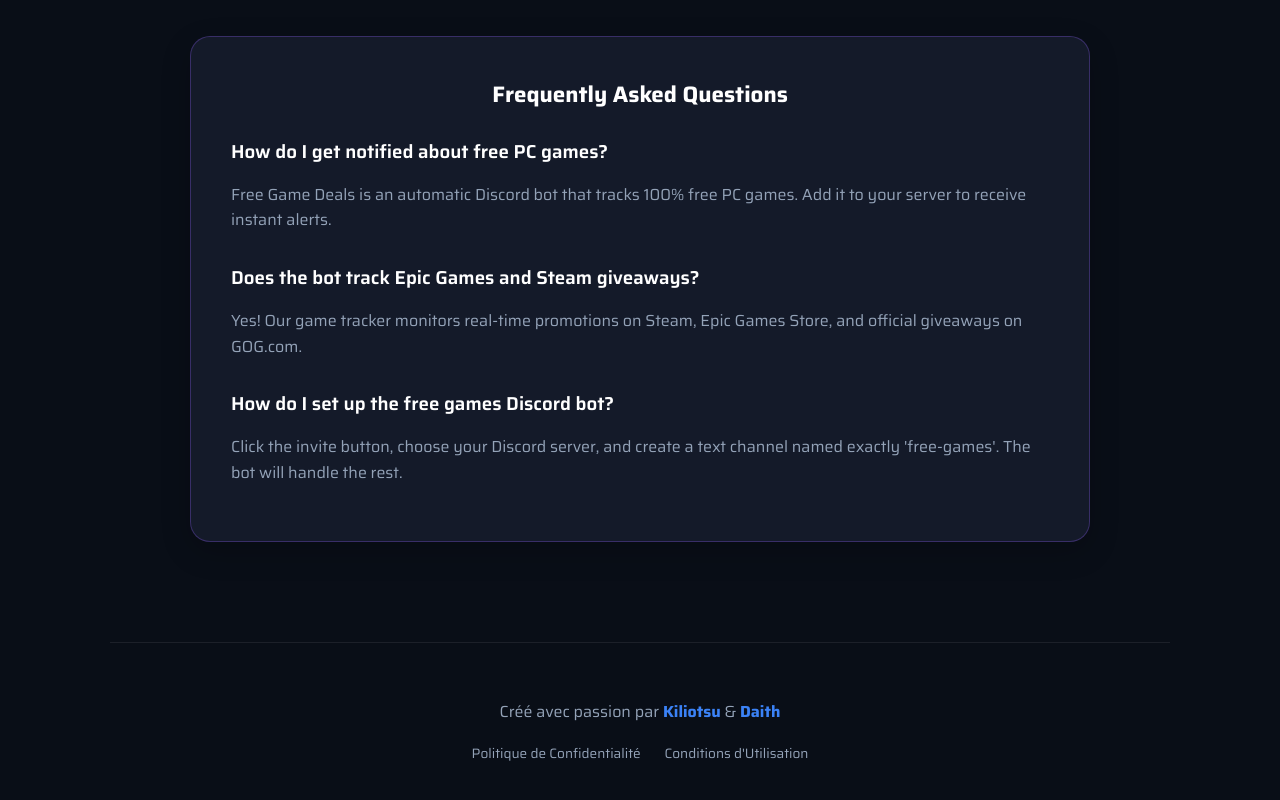
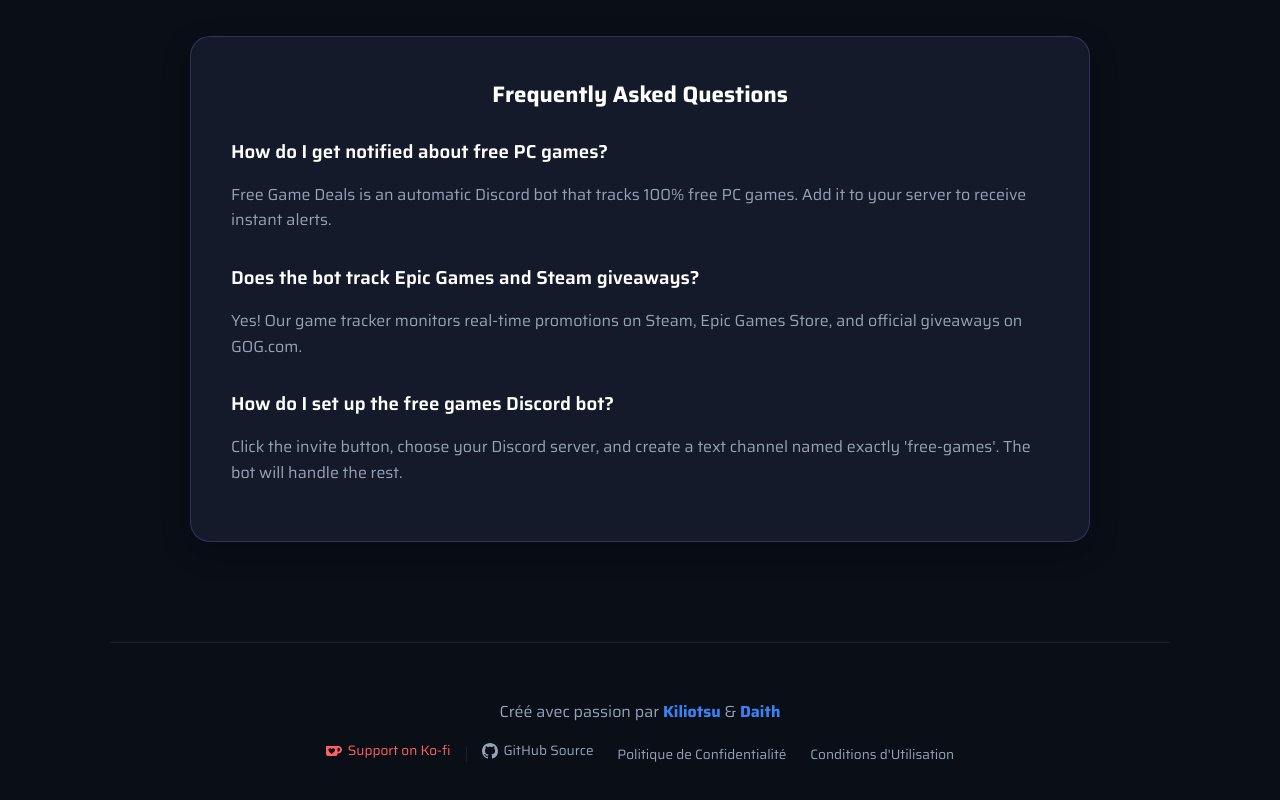
Before and after one commit to AbelQ11/free-game-deals, a website: page free-game-deals/static/index.html in a window 1280 px wide. Shown: the part 870-1670 px from the top of the page. Drawn offline with Linux system fonts and the light colour scheme; no server answers.

Commit message:
Add: Github link and Ko-fi

```diff
--- a/free-game-deals/static/css/style.css
+++ b/free-game-deals/static/css/style.css
@@ -199,8 +199,20 @@ footer { margin-top: 100px; padding: 40px; text-align: center; border-top: 1px s
     text-shadow: 0 0 10px var(--primary);
 }
 .footer-links { margin-top: 15px; }
-.footer-links a { color: var(--text-muted); text-decoration: none; margin: 0 10px; font-size: 0.85em; cursor: pointer; }
-.footer-links a:hover { color: var(--text); }
+
+.footer-links a {
+    color: var(--text-muted);
+    text-decoration: none;
+    margin: 0 10px;
+    font-size: 0.85em;
+    cursor: pointer;
+    transition: color 0.3s ease, text-shadow 0.3s ease;
+}
+
+.footer-links a:hover {
+    color: var(--text);
+    text-shadow: 0 0 8px var(--primary);
+}
 
 .modal { display: none; position: fixed; z-index: 2000; left: 0; top: 0; width: 100%; height: 100%; background-color: rgba(0,0,0,0.8); backdrop-filter: blur(5px); }
 .modal-content { background-color: var(--card-bg); margin: 10% auto; padding: 40px; border: 1px solid var(--border); width: 90%; max-width: 600px; border-radius: 20px; position: relative; }
--- a/free-game-deals/static/index.html
+++ b/free-game-deals/static/index.html
@@ -135,6 +135,15 @@
             <a href="https://github.com/Daith-42" target="_blank" class="credits-link">Daith</a>
         </p>
         <div class="footer-links">
+            <a href="https://ko-fi.com/kiliotsu" target="_blank" style="display: inline-flex; align-items: center; gap: 6px; color: #ff5f5f;">
+                <svg width="16" height="16" viewBox="0 0 24 24" fill="currentColor" style="vertical-align: middle;"><path d="M23.881 8.948c-.773-4.085-4.859-4.593-4.859-4.593H.724c-.604 0-.679.798-.679.798s-.082 7.324-.022 11.822c.164 2.424 2.586 2.672 2.586 2.672s8.267.023 11.966-.049c2.438-.426 2.683-2.566 2.658-3.734 4.352.24 7.422-2.831 6.648-6.916zm-11.062 3.511c-1.246 1.453-4.011 3.976-4.011 3.976s-.121.119-.31.023c-.076-.057-.108-.09-.108-.09-.443-.441-3.368-3.049-4.034-3.954-.709-.965-1.041-2.7-.091-3.71.951-1.01 3.005-1.086 4.363.407 0 0 1.565-1.782 3.468-.963 1.904.82 1.832 3.011.715 4.311zm6.173.478c-.928.116-1.682.028-1.682.028V7.284h1.77s1.971.551 1.971 2.638c0 1.913-.985 2.667-2.059 3.015z"/></svg>
+                Support on Ko-fi
+            </a>
+            <span style="color: var(--border);">|</span>
+            <a href="https://github.com/AbelQ11/free-game-deals/tree/main" target="_blank" style="display: inline-flex; align-items: center; gap: 5px;">
+                <svg height="16" width="16" viewBox="0 0 16 16" fill="currentColor" style="vertical-align: middle;"><path d="M8 0C3.58 0 0 3.58 0 8c0 3.54 2.29 6.53 5.47 7.59.4.07.55-.17.55-.38 0-.19-.01-.82-.01-1.49-2.01.37-2.53-.49-2.69-.94-.09-.23-.48-.94-.82-1.13-.28-.15-.68-.52-.01-.53.63-.01 1.08.58 1.23.82.72 1.21 1.87.87 2.33.66.07-.52.28-.87.51-1.07-1.78-.2-3.64-.89-3.64-3.95 0-.87.31-1.59.82-2.15-.08-.2-.36-1.02.08-2.12 0 0 .67-.21 2.2.82.64-.18 1.32-.27 2-.27.68 0 1.36.09 2 .27 1.53-1.04 2.2-.82 2.2-.82.44 1.1.16 1.92.08 2.12.51.56.82 1.27.82 2.15 0 3.07-1.87 3.75-3.65 3.95.29.25.54.73.54 1.48 0 1.07-.01 1.93-.01 2.2 0 .21.15.46.55.38A8.013 8.013 0 0016 8c0-4.42-3.58-8-8-8z"></path></svg>
+                GitHub Source
+            </a>
             <a onclick="openModal('privacy')" data-i18n="privacyLink">Politique de Confidentialité</a>
             <a onclick="openModal('tos')" data-i18n="tosLink">Conditions d'Utilisation</a>
         </div>
```
